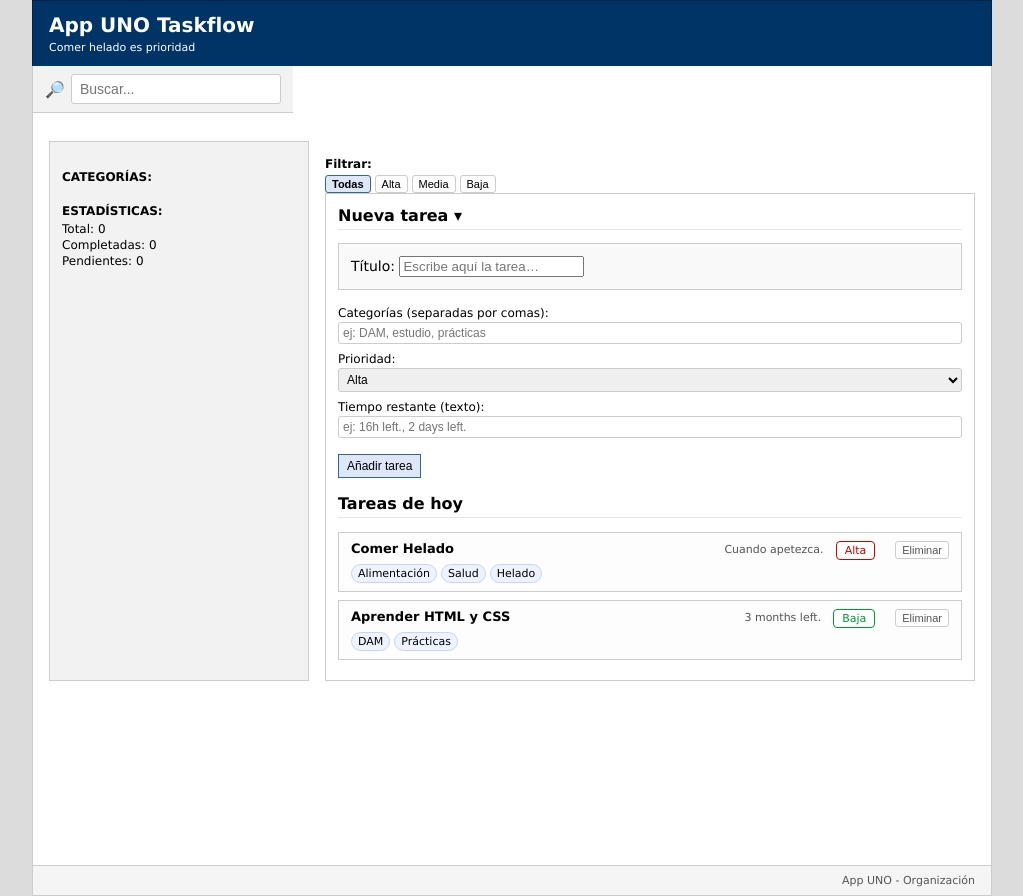
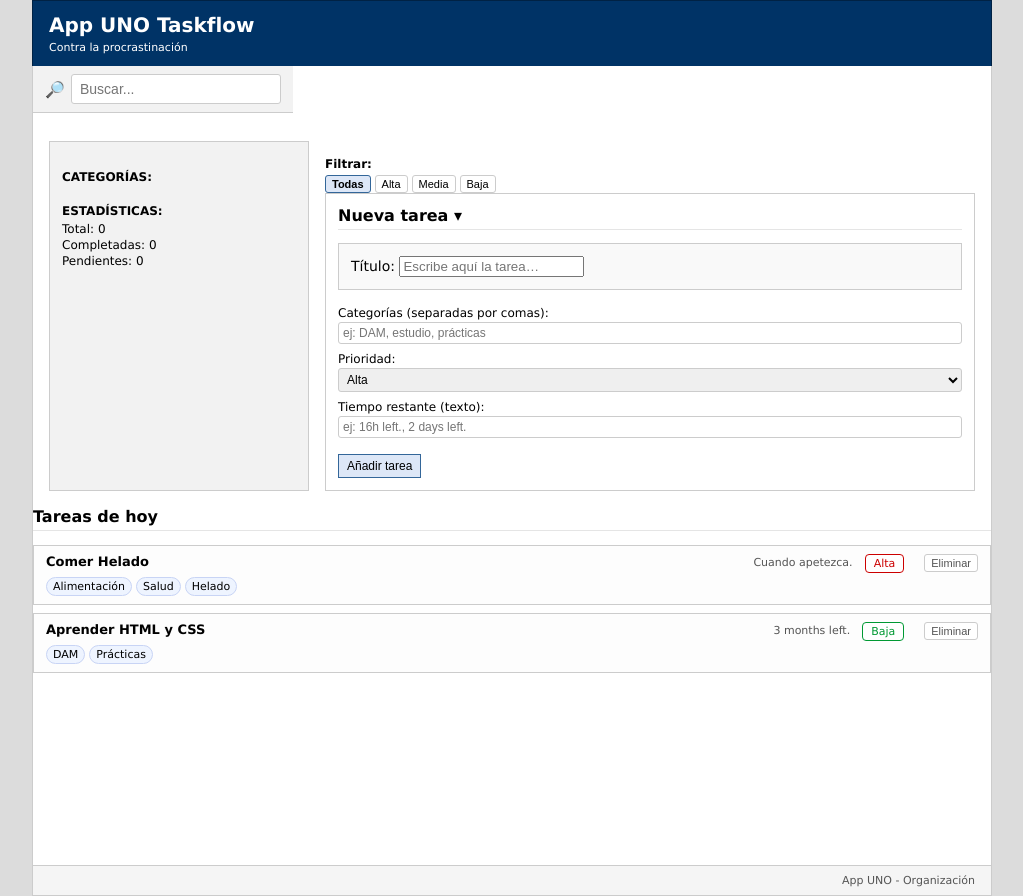
Before and after one commit to Rukion/taskflow-project, a plain HTML site: page index.html in a window 1280 px wide. Shown: the whole page, without its empty margins (128-1151 px from the left). Drawn offline with Linux system fonts and the light colour scheme.

Commit message:
Fallo al contraer el panel "nueva tarea"

```diff
--- a/index.html
+++ b/index.html
@@ -15,7 +15,7 @@
   <!-- CABECERA -->
   <header class="app-header">
     <h1>App UNO Taskflow</h1>
-    <p class="subtitle">Comer helado es prioridad</p>
+    <p class="subtitle">Contra la procrastinación</p>
   </header>
 
   <!-- CONTENEDOR TIPO FORO -->
@@ -107,6 +107,7 @@
 
               <button type="submit" class="btn-primary">Añadir tarea</button>
             </form>
+          </div>
         </section>
 
   <section class="task-section">
```
Lines whose indentation alone changed are shown as unchanged.
